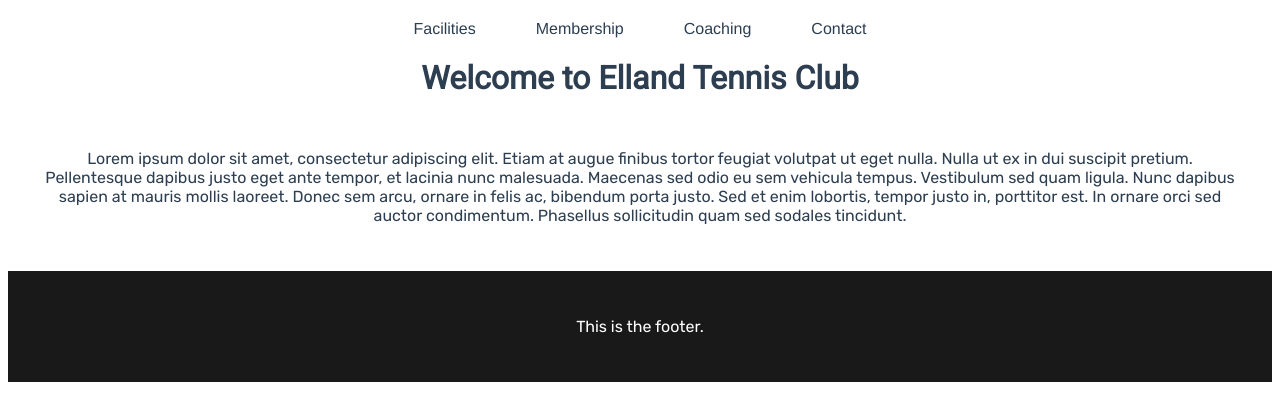
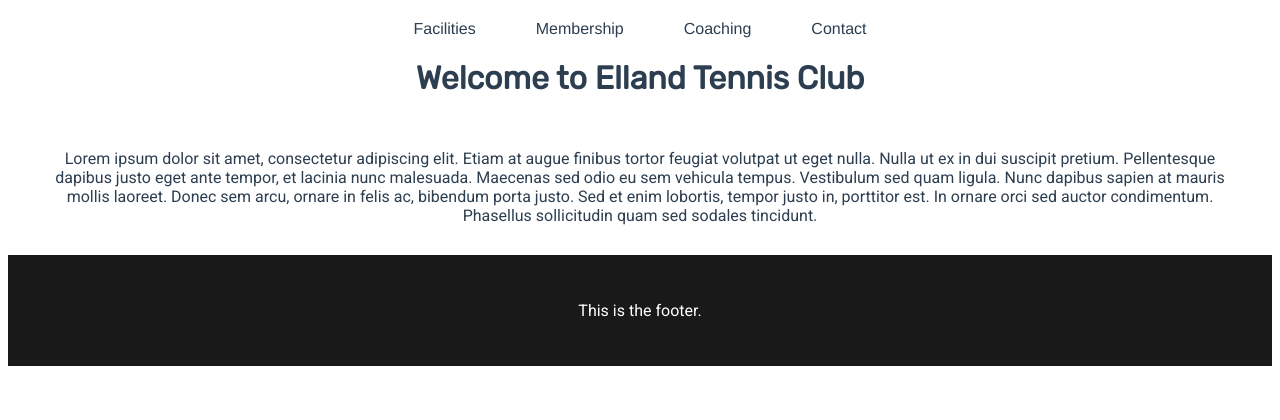
Before and after one commit to ReaIIyBigShrimp/ellandtennisclub, a Vue app: page / in a window 1280 px wide. Shown: the top 420 px of the page. Built offline with nearby package versions, Linux system fonts and the light colour scheme.

Commit message:
Bulma CSS framework added to project.

```diff
--- a/package.json
+++ b/package.json
@@ -8,6 +8,7 @@
     "lint": "vue-cli-service lint"
   },
   "dependencies": {
+    "buefy": "^0.7.7",
     "core-js": "^2.6.5",
     "vue": "^2.6.10",
     "vue-router": "^3.0.3",
--- a/public/index.html
+++ b/public/index.html
@@ -5,6 +5,10 @@
     <meta http-equiv="X-UA-Compatible" content="IE=edge">
     <meta name="viewport" content="width=device-width,initial-scale=1.0">
     <link rel="icon" href="<%= BASE_URL %>favicon.ico">
+    <!-- Material Design Icons -->
+    <link rel="stylesheet" href="https://cdn.materialdesignicons.com/2.5.94/css/materialdesignicons.min.css">
+    <!-- Font Awesome -->
+    <link rel="stylesheet" href="https://use.fontawesome.com/releases/v5.2.0/css/all.css">
     <title>ellandtennisclub</title>
   </head>
   <body>
--- a/src/components/Welcome.vue
+++ b/src/components/Welcome.vue
@@ -18,6 +18,7 @@ export default {
         p {
             font-family: $primary-text;
             padding: 30px;
+            margin: 0;
         }
     }
 </style>
--- a/src/scss/variables.scss
+++ b/src/scss/variables.scss
@@ -1,5 +1,5 @@
 @import url('https://fonts.googleapis.com/css?family=Rubik&display=swap');
 @import url('https://fonts.googleapis.com/css?family=Roboto&display=swap');
 $primary-colour: #1db954;
-$primary-heading: 'Roboto', sans-serif;
-$primary-text: 'Rubik', sans-serif;
+$primary-heading: 'Rubik', sans-serif;
+$primary-text: 'Roboto', sans-serif;
```
Also changed, not shown: 1 other file (tests, documents, lock files or other folders).
